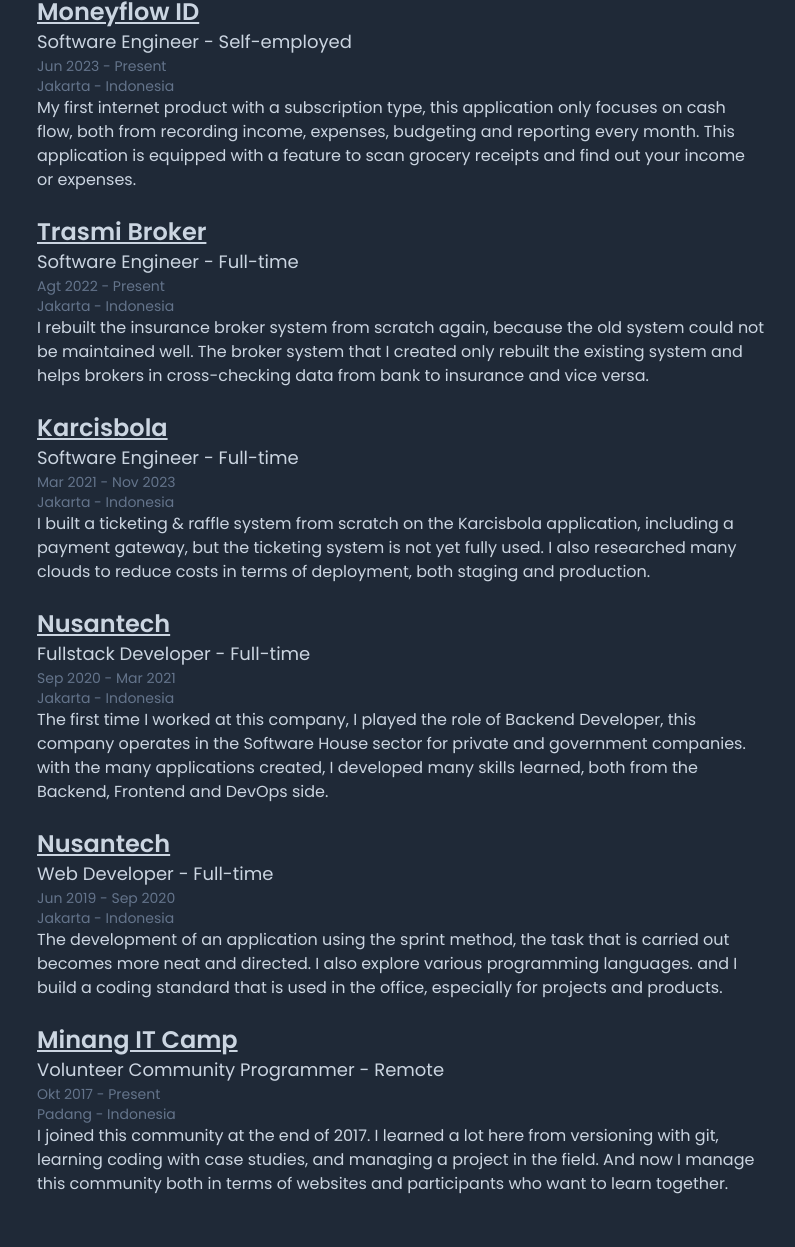
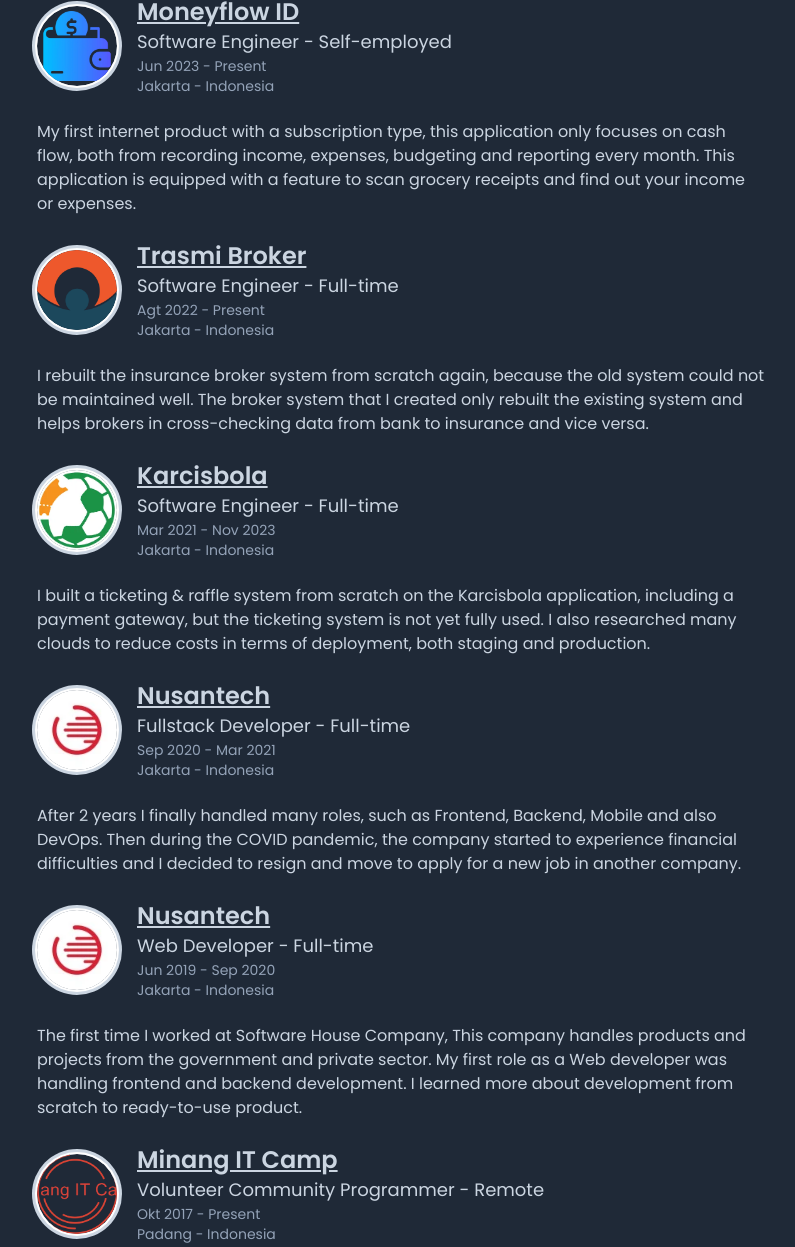
Before and after one commit to masb0ymas/next-resume, an Astro site: page / in a window 1280 px wide. Shown: the part 1377-2624 px from the top of the page, without its empty margins (235-1030 px from the left). Built offline with nearby package versions, Linux system fonts and the light colour scheme; Astro itself is replaced by a stand-in of ours.

Commit message:
fix: update experience

```diff
--- a/src/components/Experience.astro
+++ b/src/components/Experience.astro
@@ -31,7 +31,14 @@
       }
 
       return (
-        <div class="flex mb-6 justify-start items-center">
+        <div class="pb-6">
+          <div class="flex gap-3 sm:gap-5 mb-6 justify-start items-center">
+            <div class="avatar">
+              <div class="ring-slate-300 ring-offset-base-100 w-16 sm:w-20 rounded-full ring ring-offset-2">
+                <img src={item.logo} />
+              </div>
+            </div>
+
             <div class="sm:px-0 px-2">
               <h1 class="text-xl sm:text-2xl font-semibold text-slate-300">
                 <u>{item.company}</u>
@@ -39,12 +46,14 @@
               <h2 class="text-md sm:text-lg text-slate-300">
                 {`${item.job} - ${item.employment_type}`}
               </h2>
-            <h3 class="text-sm sm:text-md text-slate-500">
+              <h3 class="text-sm sm:text-md text-slate-400">
                 {`${new_start_date} - ${new_end_date}`}
               </h3>
-            <h3 class="text-sm sm:text-md text-slate-500">{item.location}</h3>
+              <h3 class="text-sm sm:text-md text-slate-400">{item.location}</h3>
+            </div>
+          </div>
+
           <p class="text-slate-300 text-pretty">{item.content}</p>
-          </div>
         </div>
       );
     })
--- a/src/data/experience.json
+++ b/src/data/experience.json
@@ -39,7 +39,7 @@
       "job": "Fullstack Developer",
       "employment_type": "Full-time",
       "location": "Jakarta - Indonesia",
-      "content": "The first time I worked at this company, I played the role of Backend Developer, this company operates in the Software House sector for private and government companies. with the many applications created, I developed many skills learned, both from the Backend, Frontend and DevOps side.",
+      "content": "After 2 years I finally handled many roles, such as Frontend, Backend, Mobile and also DevOps. Then during the COVID pandemic, the company started to experience financial difficulties and I decided to resign and move to apply for a new job in another company.",
       "start_date": "2020-09-01",
       "end_date": "2021-03-30",
       "logo": "/static/images/nusantech-logo.webp"
@@ -50,7 +50,7 @@
       "job": "Web Developer",
       "employment_type": "Full-time",
       "location": "Jakarta - Indonesia",
-      "content": "The development of an application using the sprint method, the task that is carried out becomes more neat and directed. I also explore various programming languages. and I build a coding standard that is used in the office, especially for projects and products.",
+      "content": "The first time I worked at Software House Company, This company handles products and projects from the government and private sector. My first role as a Web developer was handling frontend and backend development. I learned more about development from scratch to ready-to-use product.",
       "start_date": "2019-06-01",
       "end_date": "2020-09-30",
       "logo": "/static/images/nusantech-logo.webp"
```
Lines whose indentation alone changed are shown as unchanged.
